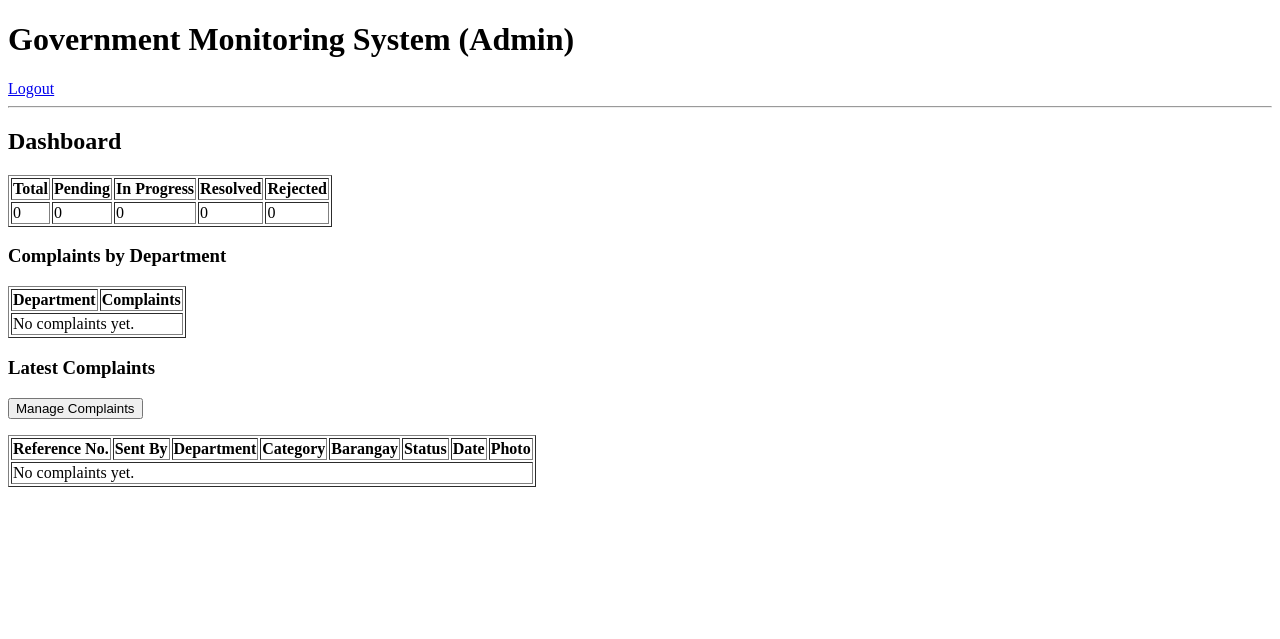
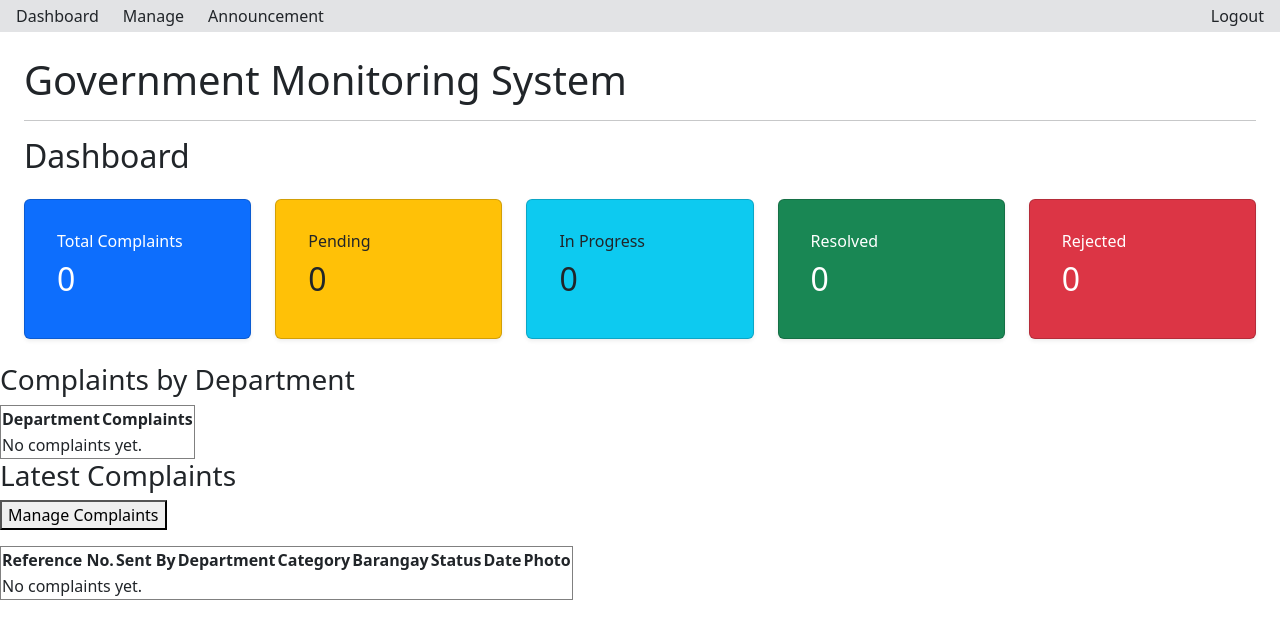
Before and after one commit to UBSITAngkilJohnLester/ADECI-PublicComplaint, a PHP site: page /admin/index.php in a window 1280 px wide. Shown: the top 639 px of the page. Run offline with PHP 8.4, Linux system fonts and the light colour scheme; the visitor is signed in with stand-in values (Sample User, id 1); data that the repository does not hold is empty.

Commit message:
started ui design on admin (tbc)

```diff
--- a/admin/index.php
+++ b/admin/index.php
@@ -18,17 +18,17 @@ $progress = 0;
 $resolved = 0;
 $rejected = 0;
 
-foreach($row as $r){
-	if($r['status'] == "Pending"){
+foreach ($row as $r) {
+	if ($r['status'] == "Pending") {
 		$pending++;
 	}
-	if($r['status'] == "In Progress"){
+	if ($r['status'] == "In Progress") {
 		$progress++;
 	}
-	if($r['status'] == "Resolved"){
+	if ($r['status'] == "Resolved") {
 		$resolved++;
 	}
-	if($r['status'] == "Rejected"){
+	if ($r['status'] == "Rejected") {
 		$rejected++;
 	}
 }
@@ -48,36 +48,70 @@ $latest = $prep->fetchAll();
 ?>
 <!DOCTYPE html>
 <html>
+
 <head>
 	<meta charset="utf-8">
 	<meta name="viewport" content="width=device-width, initial-scale=1">
 	<title>Admin Dashboard</title>
+	<link href="https://cdn.jsdelivr.net/npm/bootstrap@5.3.9/dist/css/bootstrap.min.css" rel="stylesheet" integrity="sha384-yEPZ7jP9S0QKiUQ0m3jjsO4ProIW7wvR9gXkI7JOGa2XVsw53Yke2bsdkBbjmmiX" crossorigin="anonymous">
 </head>
+
 <body>
-	<h1>Government Monitoring System (Admin)</h1>
-	<nav>
-		<a href="logout.php">Logout</a>
+	<nav class="navbar bg-secondary-subtle sticky-top p-1">
+		<div class="container-fluid d-flex justify-content-start gap-4">
+			<a href="index.php" class="nav-item nav-link">Dashboard</a>
+			<a href="manage_complaints.php" class="nav-item nav-link">Manage</a>
+			<a href="#" class="nav-item nav-link">Announcement</a>
+			<a href="logout.php" class="nav-item nav-link ms-auto">Logout</a>
+		</div>
 	</nav>
-	<hr>
-
-	<h2>Dashboard</h2>
-
-	<table border="1">
-		<tr>
-			<th>Total</th>
-			<th>Pending</th>
-			<th>In Progress</th>
-			<th>Resolved</th>
-			<th>Rejected</th>
-		</tr>
-		<tr>
-			<td><?php echo $total; ?></td>
-			<td><?php echo $pending; ?></td>
-			<td><?php echo $progress; ?></td>
-			<td><?php echo $resolved; ?></td>
-			<td><?php echo $rejected; ?></td>
-		</tr>
-	</table>
+	<div class="container-fluid p-4">
+		<h1 class="mb-2">Government Monitoring System</h1>
+		<hr>
+		<h2 class="mb-4">Dashboard</h2>
+		<div class="row">
+			<div class="col">
+				<div class="card shadow-sm rounded p-3 bg-primary">
+					<div class="card-body">
+						<h6 class="text-white">Total Complaints</h6>
+						<h2 class="text-white"><?php echo $total; ?></h2>
+					</div>
+				</div>
+			</div>
+			<div class="col">
+				<div class="card shadow-sm rounded p-3 bg-warning h-100">
+					<div class="card-body">
+						<h6>Pending</h6>
+						<h2><?php echo $pending; ?></h2>
+					</div>
+				</div>
+			</div>
+			<div class="col">
+				<div class="card shadow-sm rounded p-3 bg-info h-100">
+					<div class="card-body">
+						<h6>In Progress</h6>
+						<h2><?php echo $progress; ?></h2>
+					</div>
+				</div>
+			</div>
+			<div class="col">
+				<div class="card shadow-sm rounded p-3 bg-success h-100">
+					<div class="card-body">
+						<h6 class="text-white">Resolved</h6>
+						<h2 class="text-white"><?php echo $resolved; ?></h2>
+					</div>
+				</div>
+			</div>
+			<div class="col">
+				<div class="card shadow-sm rounded p-3 bg-danger h-100">
+					<div class="card-body">
+						<h6 class="text-white">Rejected</h6>
+						<h2 class="text-white"><?php echo $rejected; ?></h2>
+					</div>
+				</div>
+			</div>
+		</div>
+	</div>
 
 	<h3>Complaints by Department</h3>
 	<table border="1">
@@ -135,5 +169,8 @@ $latest = $prep->fetchAll();
 			</tr>
 		<?php endforeach; ?>
 	</table>
+
+	<script src="https://cdn.jsdelivr.net/npm/bootstrap@5.3.9/dist/js/bootstrap.bundle.min.js" integrity="sha384-WyOxWvTyr1QaMPfiPJSv76iReVthorl5uWlFtZPyK0IEB0hGzo9y5Bp9mYanr8Bu" crossorigin="anonymous"></script>
 </body>
+
 </html>
```
Also changed, not shown: index.php (+7 -1 lines), register.php (+9 -2 lines).
